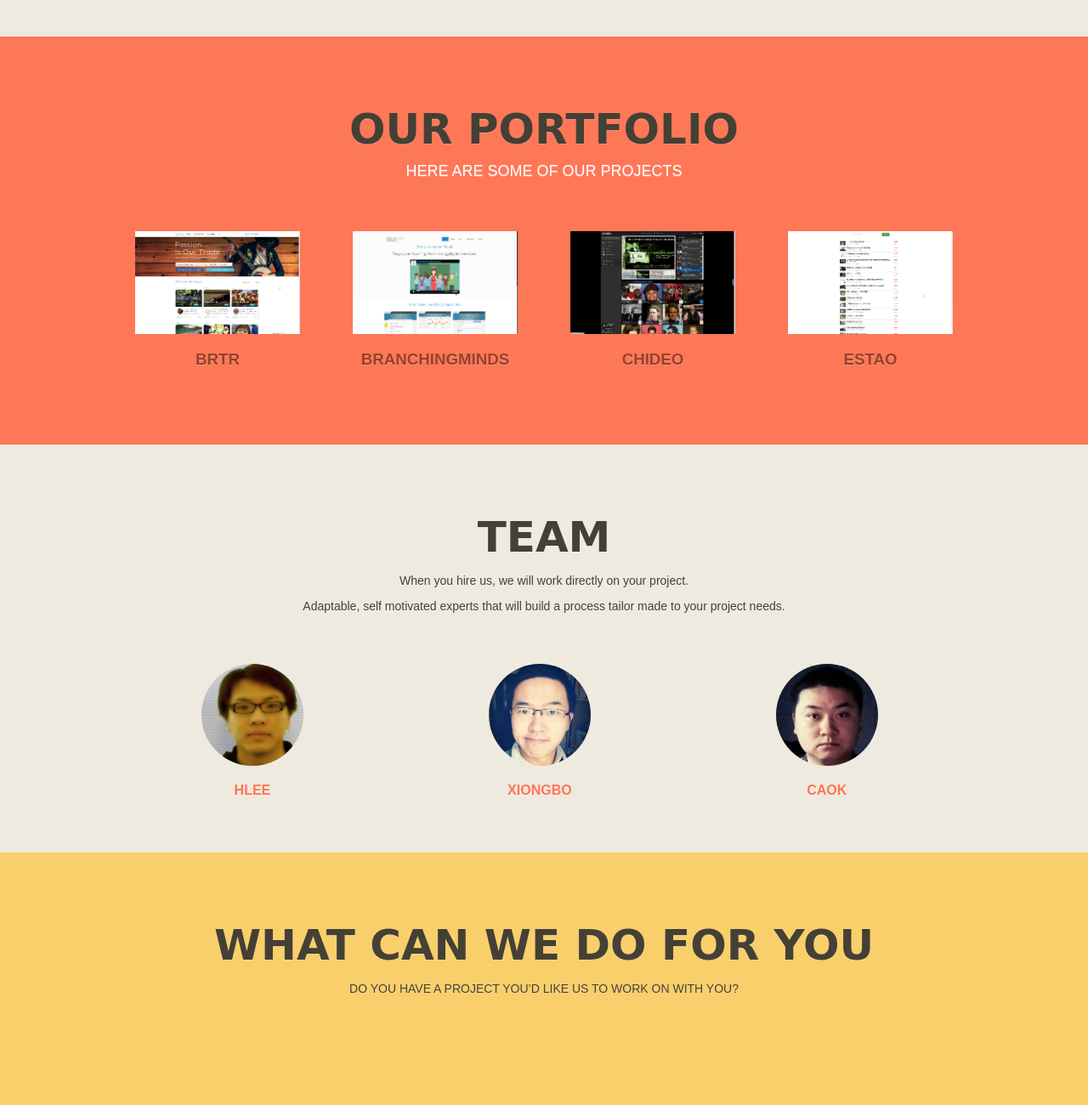
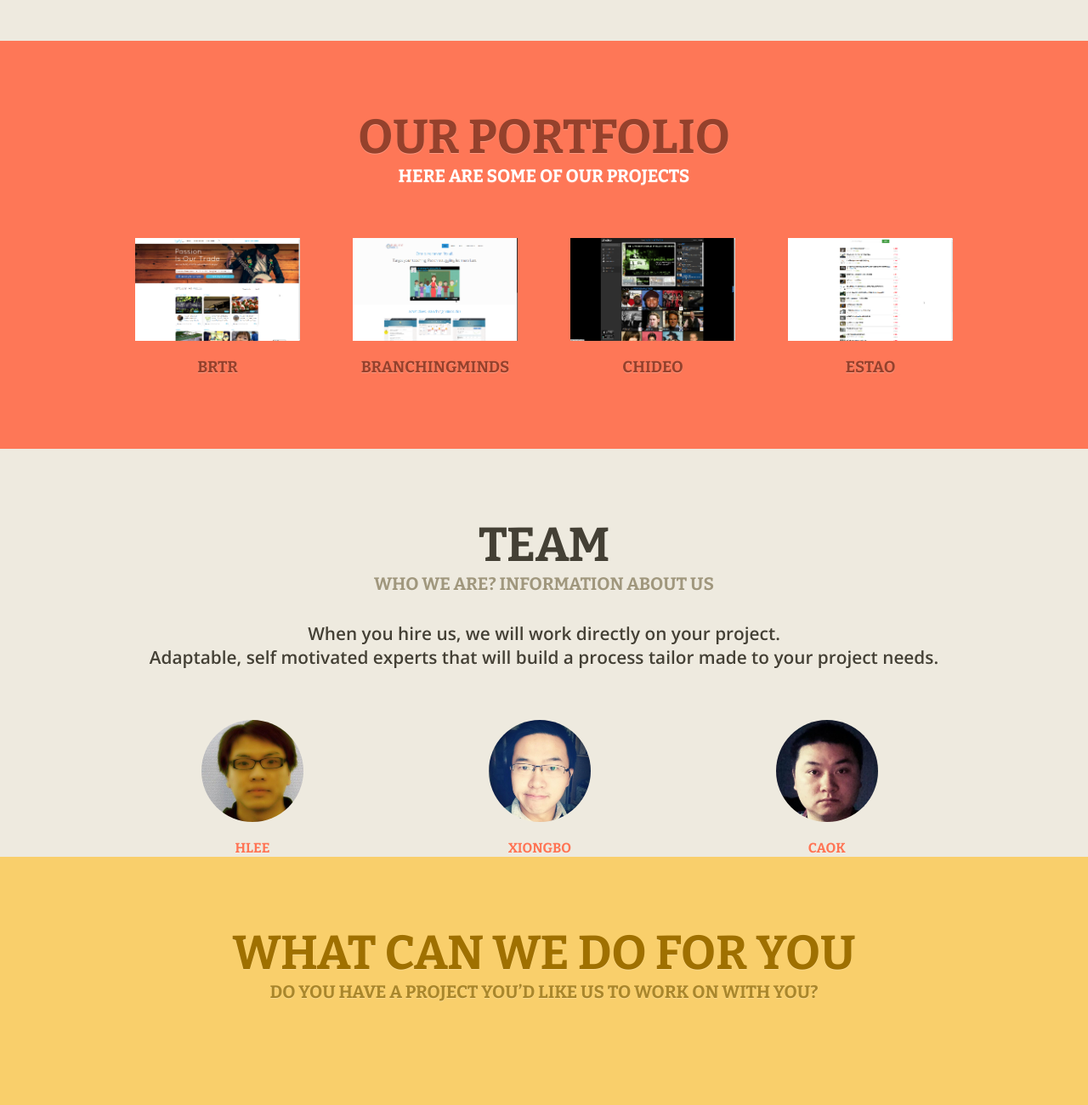
Before and after one commit to kcbxlk/kcbxlk.github.io, a plain HTML site: page index.html in a window 1280 px wide. Shown: the part 1060-2360 px from the top of the page at 85% size. Drawn offline with nearby package versions, Linux system fonts and the light colour scheme.

Commit message:
change font-family to google-font

```diff
--- a/css/main.css
+++ b/css/main.css
@@ -15,7 +15,7 @@ body {
   background: #F0F0F0;
   color: #444035;
   font-size: 100%;
-  font-family: arial, serif;
+  font-family: 'Open Sans', sans-serif;
   text-shadow: 0 1px 0 rgba(255, 255, 255, 0.25);
 }
 
@@ -30,6 +30,7 @@ body {
 }
 
 .navbar {
+  font-family: 'Bitter', serif;
   position: fixed;
   top: 0;
   right: 0;
@@ -42,22 +43,22 @@ body {
 
 .navbar .brand {
   float: left;
-  margin: 17px 0;
+  margin: 0.8em 0;
   font-weight: bold;
 }
 
 .navbar .brand a {
-  color: #444035;
-  font-size: 22px;
+  color: #555555;
+  font-size: 2.5em;
   text-decoration: none;
 }
 
 .navbar .brand a:visited {
-  color: #444035;
+  color: #555555;
 }
 
 .navbar ul {
-  margin: 18px 0;
+  margin: 1.5em 0;
   float: right;
   list-style: none;
 }
@@ -70,7 +71,7 @@ body {
 .navbar ul li a {
   color: #444035;
   text-decoration: none;
-  font-family: cursive;
+  font-family: 'Bitter', serif;
   font-weight: normal;
   font-size: 14px;
 }
@@ -100,8 +101,12 @@ body {
 
 .main h1 {
   margin: 0;
-  font-size: 50px;
-  font-family: cursive;
+  font-size: 3.5em;
+  font-family: 'Bitter', serif;
+}
+
+.main .headline {
+  font-family: 'Bitter', serif;
 }
 
 .main .unit {
@@ -132,8 +137,8 @@ body {
 }
 
 #ser .title p {
-  font-size: 18px;
-  margin: 10px 0;
+  font-size: 1.3em;
+  margin: 0;
   color: #a0977d;
 }
 
@@ -153,6 +158,7 @@ body {
   font-size: 14px;
   color: #ff7454;
   margin: 20px 0 10px 0;
+  font-family: 'Bitter', serif;
 }
 
 #ser .row .block p {
@@ -171,9 +177,13 @@ body {
   margin: 20px 0 40px 0;
 }
 
+#por .title h1 {
+  color: #95412c;
+}
+
 #por .title p {
-  font-size: 18px;
-  margin: 10px 0;
+  font-size: 1.3em;
+  margin: 0;
   color: white;
 }
 
@@ -194,6 +204,7 @@ body {
 
 #por .row .block h3.title {
   margin: 15px 0 0 0;
+  font-family: 'Bitter', serif;
 }
 
 #por .row .block a {
@@ -212,9 +223,15 @@ body {
 }
 
 #team .title p {
-  font-size: 14px;
+  font-size: 1.3em;
   color: #444035;
+  margin: 0;
   text-shadow: 0 1px 0 rgba(255, 255, 255, 0.25);
+}
+
+#team .title p.headline {
+  color: #a0977d;
+  margin: 0 0 1.5em 0;
 }
 
 #team .row {
@@ -249,8 +266,13 @@ body {
   margin: 20px 0 40px 0;
 }
 
-#contact .title p {
-  font-size: 14px;
-  color: #444035;
+#contact .title h1 {
+  color: #9f7000;
+}
+
+#contact .title p.headline {
+  color: #a9862b;
+  margin: 0;
+  font-size: 1.3em;
   text-shadow: 0 1px 0 rgba(255, 255, 255, 0.25);
 }
--- a/index.html
+++ b/index.html
@@ -5,6 +5,8 @@
     <title>kcbxlk</title>
     <meta name="viewport" content="width=device-width, initial-scale=1.0">
     <link rel="stylesheet" type="text/css" href="css/main.css">
+    <link href='http://fonts.googleapis.com/css?family=Bitter:700' rel='stylesheet' type='text/css'>
+    <link href='http://fonts.googleapis.com/css?family=Open+Sans:600' rel='stylesheet' type='text/css'>
     <script type="text/javascript" src="js/jquery-2.1.1.min.js"></script>
     <script type="text/javascript" src="js/jquery.scrollTo.min.js"></script>
     <script type="text/javascript" src="js/jquery.localScroll.min.js"></script>
@@ -14,7 +16,7 @@
     <div class="navbar">
       <div class="container">
         <div class="brand">
-          <a href="#home">kcbxlk</a>
+          <a href="#home">KCBXLK</a>
         </div>
         <ul>
           <li><a href="#home">HOME</a></li>
@@ -38,7 +40,7 @@
         <div class="container">
           <div class="title">
             <h1>WHAT WE DO</h1>
-            <p>WE MAKE IT WORK & THEN BETTER</p>
+            <p class='headline'>WE MAKE IT WORK & THEN BETTER</p>
           </div>
           <div class="row">
             <div class="block">
@@ -64,7 +66,7 @@
         <div class="container">
           <div class="title">
             <h1>OUR PORTFOLIO</h1>
-            <p>HERE ARE SOME OF OUR PROJECTS</p>
+            <p class='headline'>HERE ARE SOME OF OUR PROJECTS</p>
           </div>
           <div class="row">
             <div class="block">
@@ -99,6 +101,7 @@
         <div class="container">
           <div class="title">
             <h1>TEAM</h1>
+            <p class="headline">WHO WE ARE? INFORMATION ABOUT US</p>
             <p>When you hire us, we will work directly on your project.</p>
             <p>Adaptable, self motivated experts that will build a process tailor made to your project needs.</p>
           </div>
@@ -106,19 +109,19 @@
             <div class="block">
               <a href="https://github.com/hlee" target="_blank">
                 <img src="img/us/ken.png" alt="">
-                <p>HLEE</p>
+                <p class="headline">HLEE</p>
               </a>
             </div>
             <div class="block">
               <a href="https://github.com/xiongbo" target="_blank">
                 <img src="img/us/xiongbo027.png" alt="">
-                <p>XIONGBO</p>
+                <p class="headline">XIONGBO</p>
               </a>
             </div>
             <div class="block">
               <a href="https://github.com/caok" target="_blank">
                 <img src="img/us/caok.jpeg" alt="">
-                <p>CAOK</p>
+                <p class="headline">CAOK</p>
               </a>
             </div>
           </div>
@@ -128,7 +131,7 @@
         <div class="container">
           <div class="title">
             <h1>WHAT CAN WE DO FOR YOU</h1>
-            <p>DO YOU HAVE A PROJECT YOU’D LIKE US TO WORK ON WITH YOU?</p>
+            <p class='headline'>DO YOU HAVE A PROJECT YOU’D LIKE US TO WORK ON WITH YOU?</p>
           </div>
         </div>
       </div>
```
